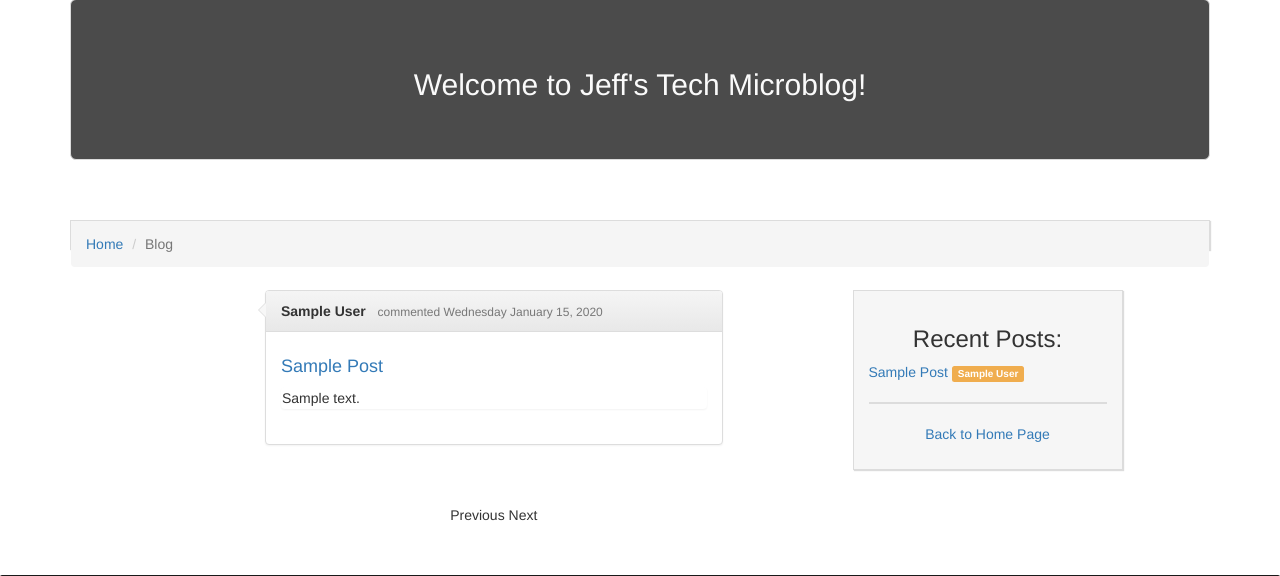
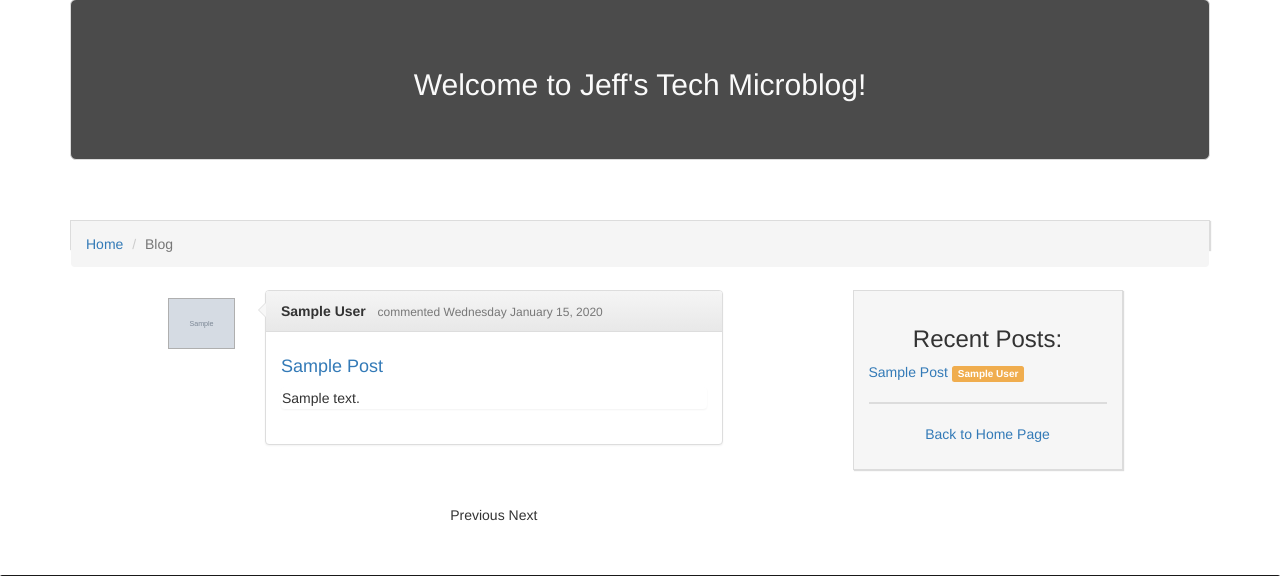
Before and after one commit to jreiher2003/Blog-Jeff, a Flask app: page /blog in a window 1280 px wide. Shown: the part 73-649 px from the top of the page. Run offline with Flask 2, Linux system fonts and the light colour scheme; tables that the repository leaves empty hold one stand-in row (values such as "Sample post"); grey boxes marked "Sample" are stand-in pictures; some libraries are stand-ins or nearby versions.

Commit message:
Update template to use profile pics

```diff
--- a/app/templates/blog.html
+++ b/app/templates/blog.html
@@ -34,7 +34,12 @@
                     <div class="blog-post">
                         <div class="row">
                             <div class="col-xs-2 col-md-2">
-                                <!-- {#<img class="profile img-responsive" src="{{ post.users.imgsrc }}">#} -->
+                                {% if post.users.avatar_url %}
+                                    <img class="profile img-responsive" src="{{ post.users.avatar_url }}">
+                                {% else %}
+                                    <img class="profile img-responsive" src="{{ url_for('static', filename='images/profile_pic.jpg') }}">
+                                {% endif %}
+
                             </div>
                             <div class="col-xs-10 col-md-10 ">
                                 <div class="panel panel-default">
```
